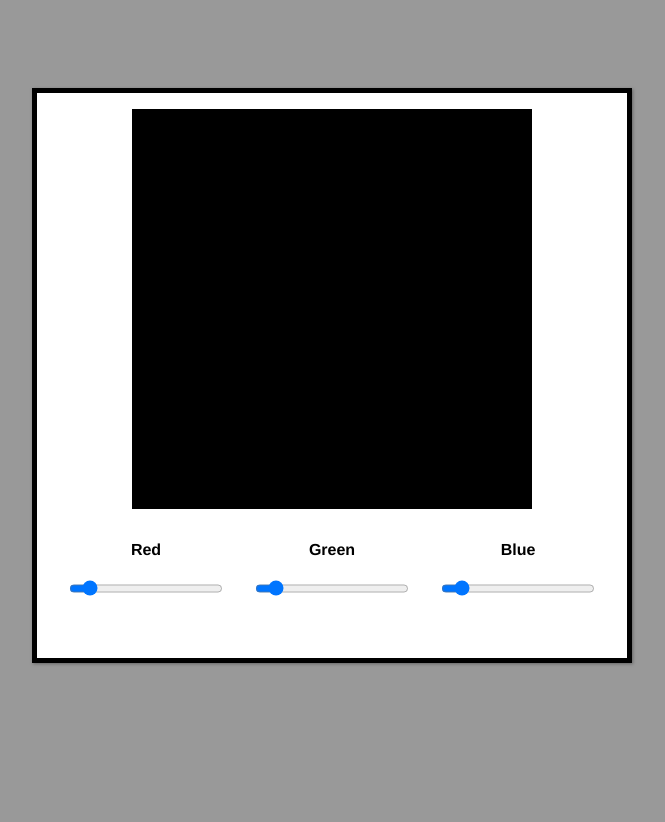
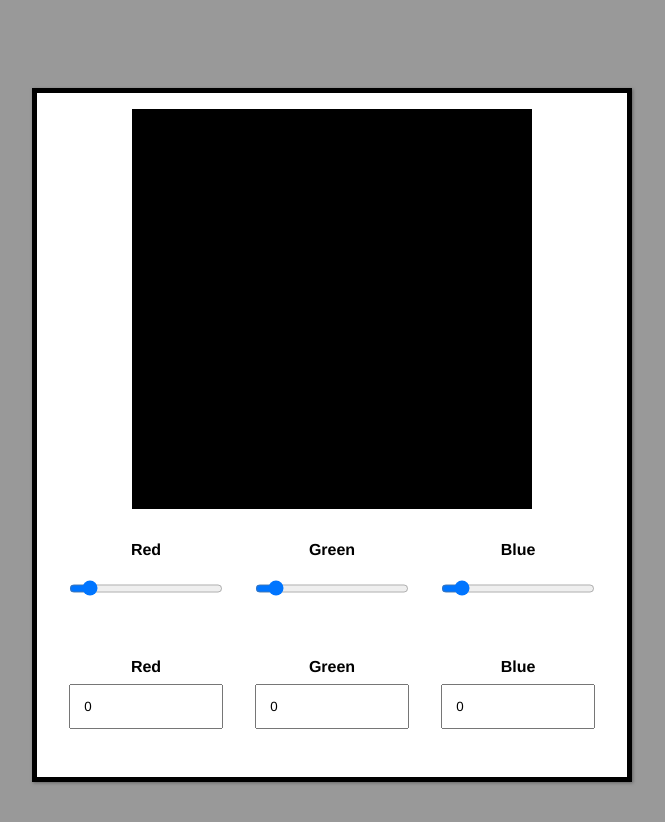
Before and after one commit to KindEni/colourway, a React (Vite) app: page / in a window 1280 px wide. Shown: the top 822 px of the page, without its empty margins (308-973 px from the left). Before the commit the page ends 800 px from the top, so only its background shows below. Built offline with nearby package versions, Linux system fonts and the light colour scheme.

Commit message:
implemented reusable Props

```diff
--- a/src/App.tsx
+++ b/src/App.tsx
@@ -7,6 +7,10 @@ import { ColorSliders } from './ColorSliders';
 import { toRGB } from './utilities';
 import { reducer } from './reducer';
 import { ThemeContext } from './theme-context';
+
+import { ColorAdjustment } from './colorAdjustment';
+import { ColorSlider } from './ColorSlider';
+import { ColorInput } from './ColorInput';
 
 const App = () => {
   const themes = React.useContext(ThemeContext);
@@ -21,7 +25,9 @@ const App = () => {
     <main style={{ borderColor: toRGB(rgb), ...themes.light }}>
       <ColorSwatch />
       {/* <ColorInputs {...rgb} /> */}
-      <ColorSliders/>
+      {/* <ColorSliders/> */}
+      <ColorAdjustment Adjustment={ColorSlider}/>
+      <ColorAdjustment Adjustment={ColorInput}/>
     </main>
   );
 };
--- /dev/null
+++ b/src/colorAdjustment.tsx
@@ -0,0 +1,37 @@
+import React, { ChangeEvent, useContext } from "react";
+import { RGBContext } from "./context";
+
+
+export interface AdjustmentInputProps {
+    id: string;
+    label: string;
+    value: number;
+    onChange: (event: ChangeEvent<HTMLInputElement>) => void
+}
+
+export interface colorAdjustmentProps {
+    Adjustment: React.ComponentType<AdjustmentInputProps>
+}
+
+export const ColorAdjustment = ({ Adjustment }: colorAdjustmentProps) => {
+
+    const {red, green, blue, dispatch} = React.useContext(RGBContext)
+
+    const adjustRed = (event: ChangeEvent<HTMLInputElement>) => {
+       dispatch({ type: 'ADJUST_RED', payload: +event.target.value});
+    };
+    const adjustGreen = (event: ChangeEvent<HTMLInputElement>) => {
+       dispatch({ type: 'ADJUST_GREEN', payload: +event.target.value});
+    };
+    const adjustBlue = (event: ChangeEvent<HTMLInputElement>) => {
+       dispatch({ type: 'ADJUST_BLUE', payload: +event.target.value});
+    };
+
+    return (
+      <section className="color-sliders">
+        <Adjustment id="red-slider" label="Red" value={red} onChange={adjustRed}/>
+        <Adjustment id="green-slider" label="Green" value={green} onChange={adjustGreen}/>
+        <Adjustment id="blue-slider" label="Blue" value={blue} onChange={adjustBlue}/>
+      </section>
+    );
+  };
```
